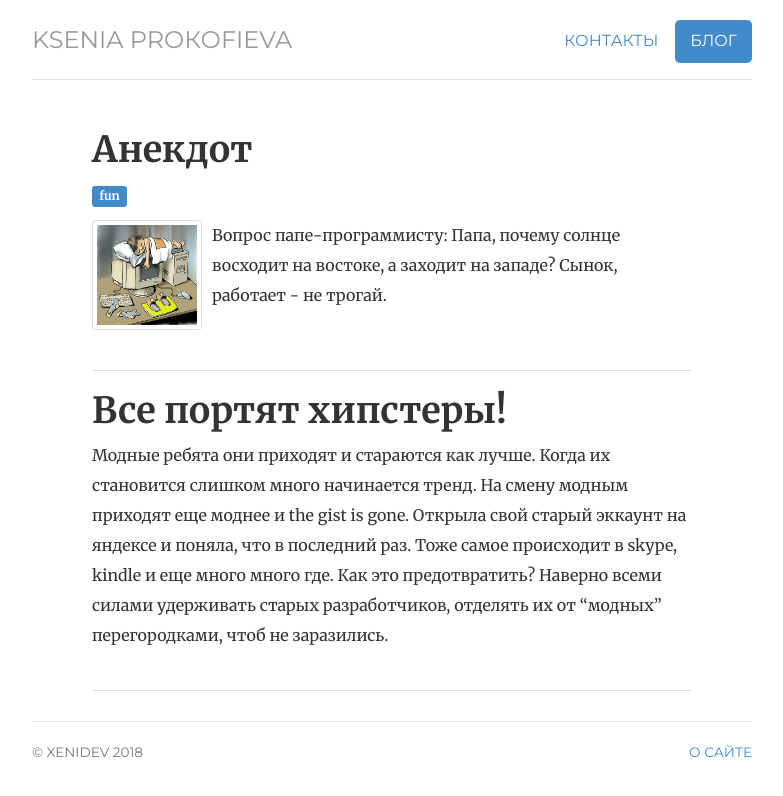
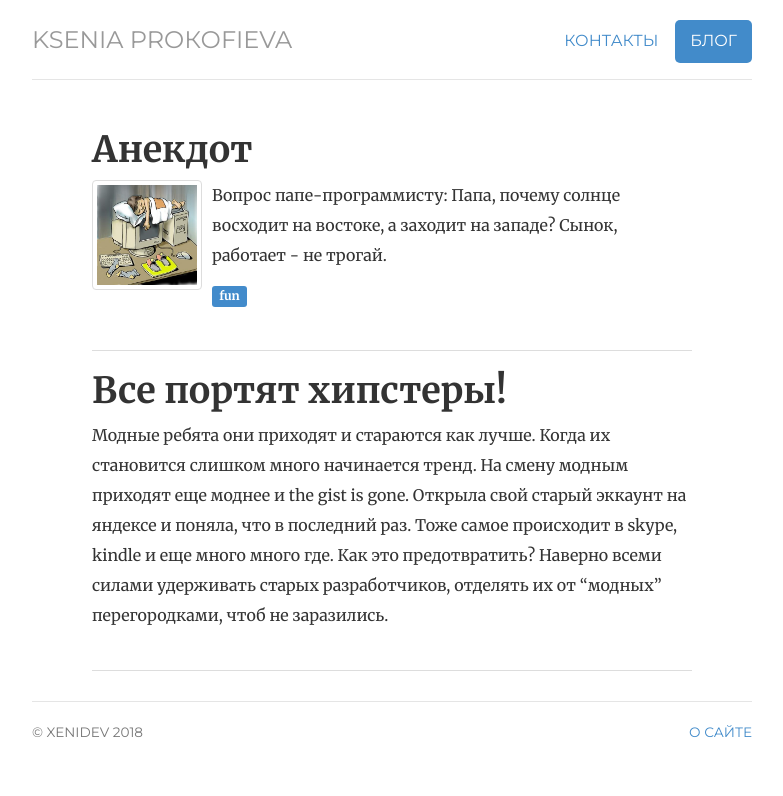
Before and after one commit to ValeraS/xenidev.github.io, a Jekyll site: the page built from notes/index.html, in a window 1280 px wide. Shown: the top 796 px of the page, without its empty margins (248-1031 px from the left). Built offline with Jekyll 4.4.1, drawn with Linux system fonts in a browser that asks for light colours.

Commit message:
Update post-list.html

```diff
--- a/_includes/post-list.html
+++ b/_includes/post-list.html
@@ -3,6 +3,11 @@
     <ul class="listnotes list-unstyled">
         <li>
                     <h1 class="title"><a href="{{ post.url }}">{{ post.title }}</a></h1>
+
+
+
+
+              {{ post.content }}
 
              <!-- Categories-->
                    <div class="post-categories">
@@ -17,9 +22,6 @@
   {% endfor %}
 </div>
                   <!-- /Categories-->
-
-
-              {{ post.content }}
 
 
 
```
